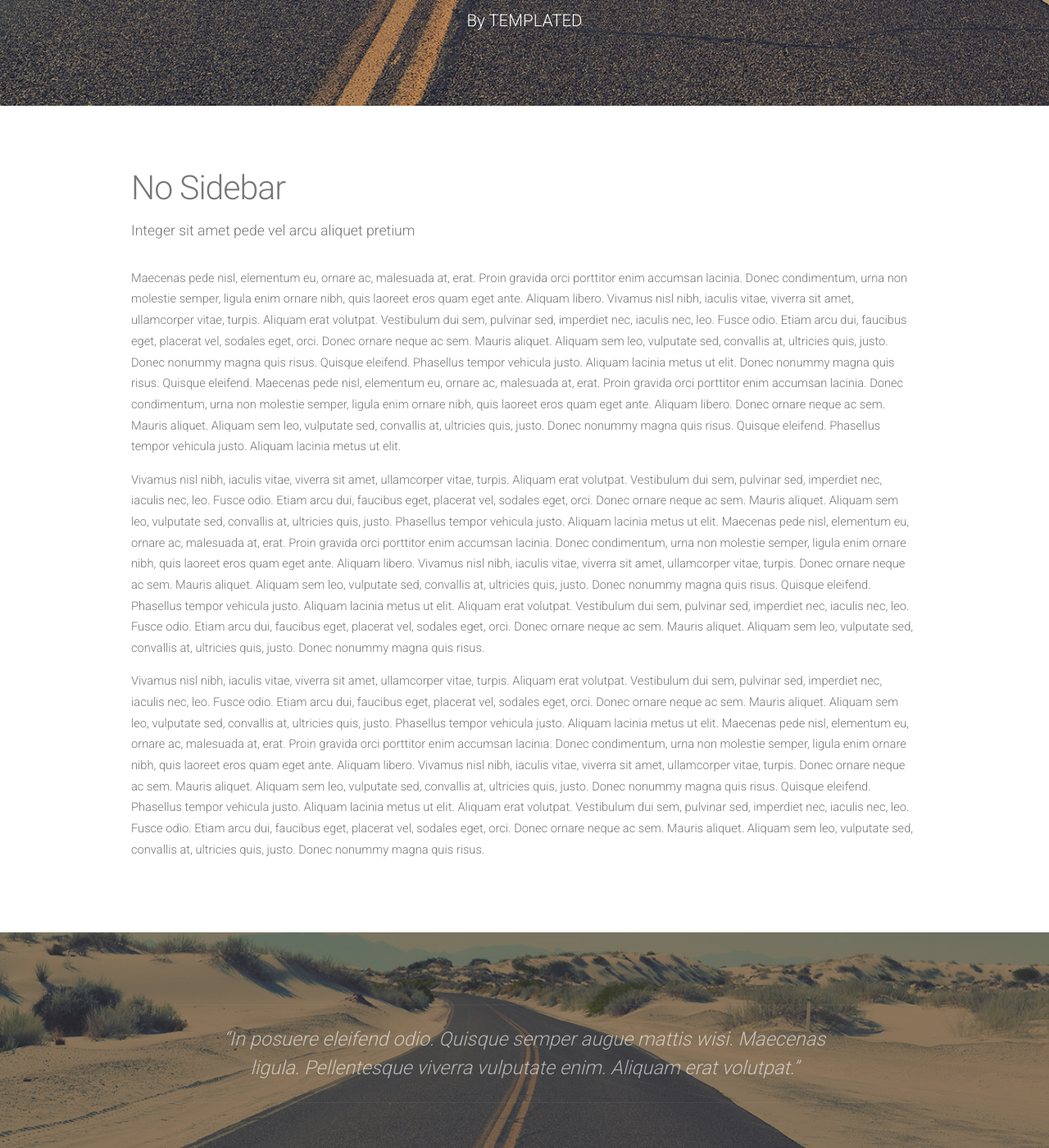
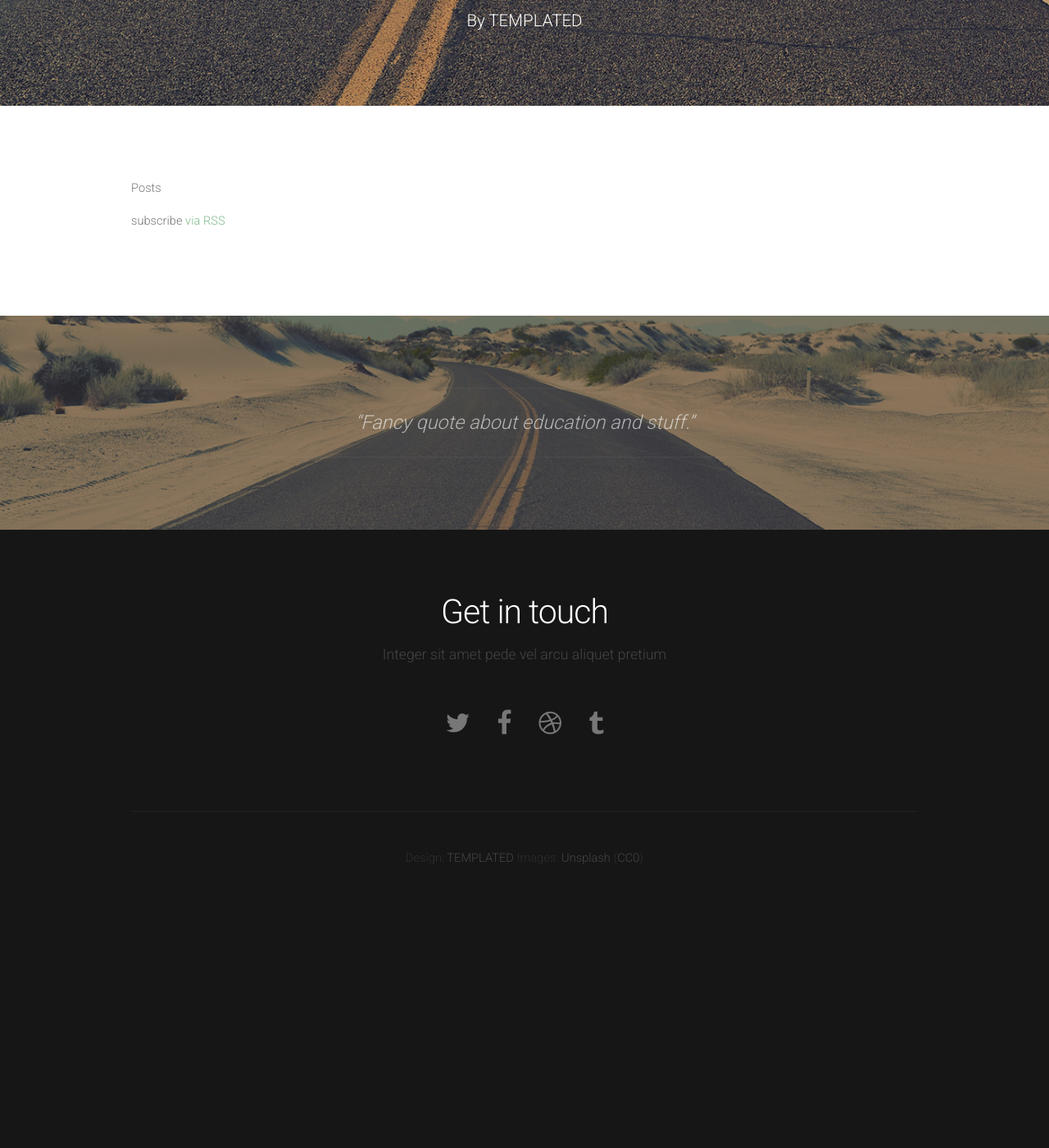
Before and after one commit to saylordotorg/course_ma001, a Jekyll site: the page built from index.html, in a window 1280 px wide and 1400 px high, scrolled down 249 px. Shown: the whole window at 82% size. Built offline with Jekyll 4.4.1, drawn with Linux system fonts in a browser that asks for light colours; nearby versions of some CDN libraries; after the commit the page ends 1353 px from its top, so only the background shows below that.

Commit message:
Update no-sidebar layout

```diff
--- a/_layouts/no-sidebar.html
+++ b/_layouts/no-sidebar.html
@@ -50,16 +50,7 @@
 	<!-- Main -->
 		<div id="main">
 			<div id="content" class="container">
-				<section>
-					<header>
-						<h2>No Sidebar</h2>
-						<span class="byline">Integer sit amet pede vel arcu aliquet pretium</span>
-					</header>
-					<p>Maecenas pede nisl, elementum eu, ornare ac, malesuada at, erat. Proin gravida orci porttitor enim accumsan lacinia. Donec condimentum, urna non molestie semper, ligula enim ornare nibh, quis laoreet eros quam eget ante. Aliquam libero. Vivamus nisl nibh, iaculis vitae, viverra sit amet, ullamcorper vitae, turpis. Aliquam erat volutpat. Vestibulum dui sem, pulvinar sed, imperdiet nec, iaculis nec, leo. Fusce odio. Etiam arcu dui, faucibus eget, placerat vel, sodales eget, orci. Donec ornare neque ac sem. Mauris aliquet. Aliquam sem leo, vulputate sed, convallis at, ultricies quis, justo. Donec nonummy magna quis risus. Quisque eleifend. Phasellus tempor vehicula justo. Aliquam lacinia metus ut elit. Donec nonummy magna quis risus. Quisque eleifend. Maecenas pede nisl, elementum eu, ornare ac, malesuada at, erat. Proin gravida orci porttitor enim accumsan lacinia. Donec condimentum, urna non molestie semper, ligula enim ornare nibh, quis laoreet eros quam eget ante. Aliquam libero. Donec ornare neque ac sem. Mauris aliquet. Aliquam sem leo, vulputate sed, convallis at, ultricies quis, justo. Donec nonummy magna quis risus. Quisque eleifend. Phasellus tempor vehicula justo. Aliquam lacinia metus ut elit.</p>
-					<p>Vivamus nisl nibh, iaculis vitae, viverra sit amet, ullamcorper vitae, turpis. Aliquam erat volutpat. Vestibulum dui sem, pulvinar sed, imperdiet nec, iaculis nec, leo. Fusce odio. Etiam arcu dui, faucibus eget, placerat vel, sodales eget, orci. Donec ornare neque ac sem. Mauris aliquet. Aliquam sem leo, vulputate sed, convallis at, ultricies quis, justo. Phasellus tempor vehicula justo. Aliquam lacinia metus ut elit. Maecenas pede nisl, elementum eu, ornare ac, malesuada at, erat. Proin gravida orci porttitor enim accumsan lacinia. Donec condimentum, urna non molestie semper, ligula enim ornare nibh, quis laoreet eros quam eget ante. Aliquam libero. Vivamus nisl nibh, iaculis vitae, viverra sit amet, ullamcorper vitae, turpis. Donec ornare neque ac sem. Mauris aliquet. Aliquam sem leo, vulputate sed, convallis at, ultricies quis, justo. Donec nonummy magna quis risus. Quisque eleifend. Phasellus tempor vehicula justo. Aliquam lacinia metus ut elit. Aliquam erat volutpat. Vestibulum dui sem, pulvinar sed, imperdiet nec, iaculis nec, leo. Fusce odio. Etiam arcu dui, faucibus eget, placerat vel, sodales eget, orci. Donec ornare neque ac sem. Mauris aliquet. Aliquam sem leo, vulputate sed, convallis at, ultricies quis, justo. Donec nonummy magna quis risus.</p>
-					<p>Vivamus nisl nibh, iaculis vitae, viverra sit amet, ullamcorper vitae, turpis. Aliquam erat volutpat. Vestibulum dui sem, pulvinar sed, imperdiet nec, iaculis nec, leo. Fusce odio. Etiam arcu dui, faucibus eget, placerat vel, sodales eget, orci. Donec ornare neque ac sem. Mauris aliquet. Aliquam sem leo, vulputate sed, convallis at, ultricies quis, justo. Phasellus tempor vehicula justo. Aliquam lacinia metus ut elit. Maecenas pede nisl, elementum eu, ornare ac, malesuada at, erat. Proin gravida orci porttitor enim accumsan lacinia. Donec condimentum, urna non molestie semper, ligula enim ornare nibh, quis laoreet eros quam eget ante. Aliquam libero. Vivamus nisl nibh, iaculis vitae, viverra sit amet, ullamcorper vitae, turpis. Donec ornare neque ac sem. Mauris aliquet. Aliquam sem leo, vulputate sed, convallis at, ultricies quis, justo. Donec nonummy magna quis risus. Quisque eleifend. Phasellus tempor vehicula justo. Aliquam lacinia metus ut elit. Aliquam erat volutpat. Vestibulum dui sem, pulvinar sed, imperdiet nec, iaculis nec, leo. Fusce odio. Etiam arcu dui, faucibus eget, placerat vel, sodales eget, orci. Donec ornare neque ac sem. Mauris aliquet. Aliquam sem leo, vulputate sed, convallis at, ultricies quis, justo. Donec nonummy magna quis risus.</p>
-
-				</section>
+				{{content}}
 			</div>
 		</div>
 	<!-- /Main -->
@@ -68,7 +59,7 @@
 		<div id="tweet">
 			<div class="container">
 				<section>
-					<blockquote>&ldquo;In posuere eleifend odio. Quisque semper augue mattis wisi. Maecenas ligula. Pellentesque viverra vulputate enim. Aliquam erat volutpat.&rdquo;</blockquote>
+					<blockquote>&ldquo;Fancy quote about education and stuff.&rdquo;</blockquote>
 				</section>
 			</div>
 		</div>
```
